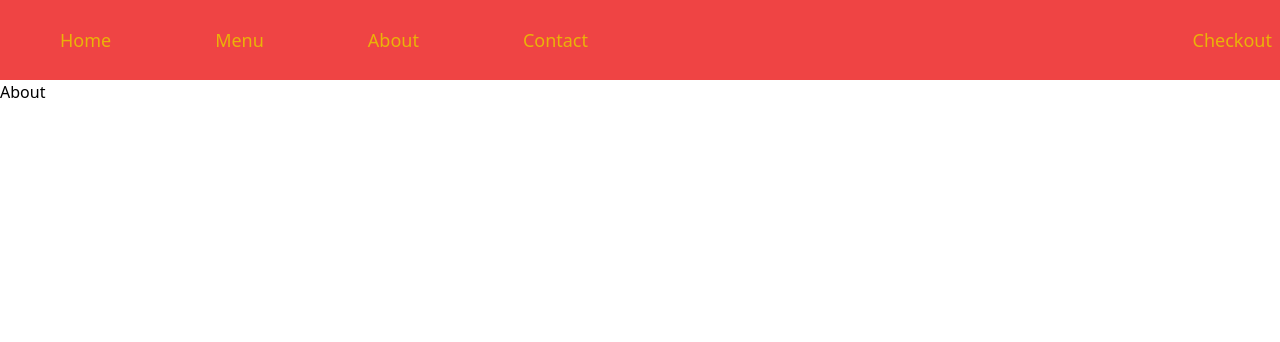
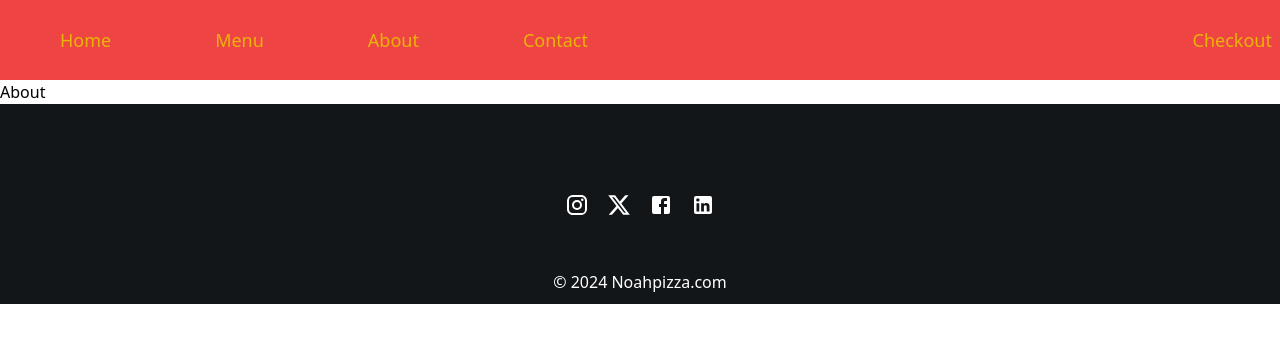
Before and after one commit to NMc0der/React-pizza-shop, a React (Vite) app: page /about in a window 1280 px wide. Shown: the top 342 px of the page. Built offline with nearby package versions, Linux system fonts and the light colour scheme.

Commit message:
added footer component

```diff
--- a/src/App.jsx
+++ b/src/App.jsx
@@ -4,7 +4,7 @@ import { Home } from "./pages/Home";
 import { Store } from "./pages/Store";
 import { About } from "./pages/About";
 import { Navbar } from "./components/Navbar";
-
+import { Footer } from "./components/Footer";
 function App() {
   return (
     <>
@@ -15,6 +15,7 @@ function App() {
         <Route path="store" element={<Store />} />
         <Route path="about" element={<About />} />
       </Routes>
+      <Footer />
     </>
   );
 }
--- /dev/null
+++ b/src/components/Footer.jsx
@@ -0,0 +1,15 @@
+import React from "react";
+import InstagramIcon from "@mui/icons-material/Instagram";
+import XIcon from "@mui/icons-material/X";
+import FacebookIcon from "@mui/icons-material/Facebook";
+import LinkedInIcon from "@mui/icons-material/LinkedIn";
+export function Footer() {
+  return (
+    <div className="footer w-full h-[200px] bg-[#121619] flex justify-center items-center flex-col pt-[10px]">
+      <div className="socialMedia text-white m-[20px] text-[70px] cursor-pointer">
+        <InstagramIcon /> <XIcon /> <FacebookIcon /> <LinkedInIcon />
+      </div>
+      <p className="text-white"> &copy; 2024 Noahpizza.com</p>
+    </div>
+  );
+}
```
